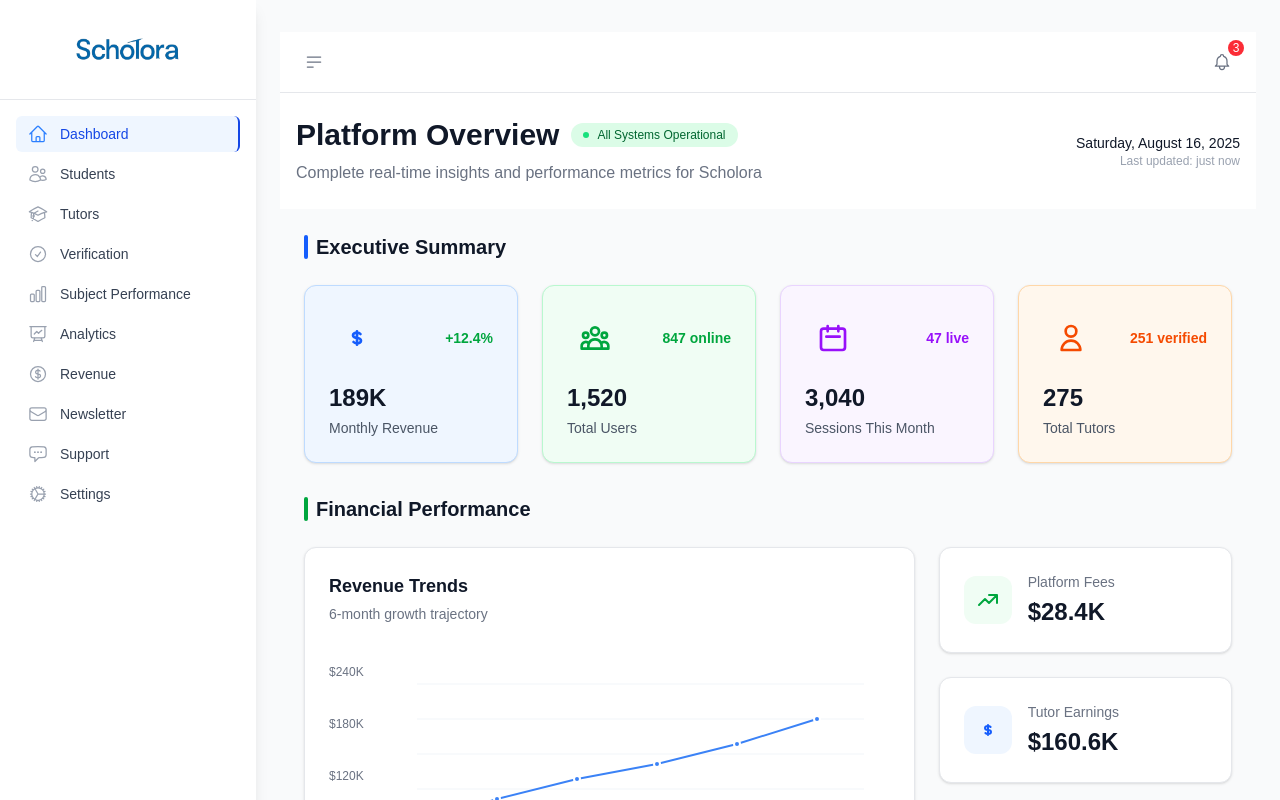
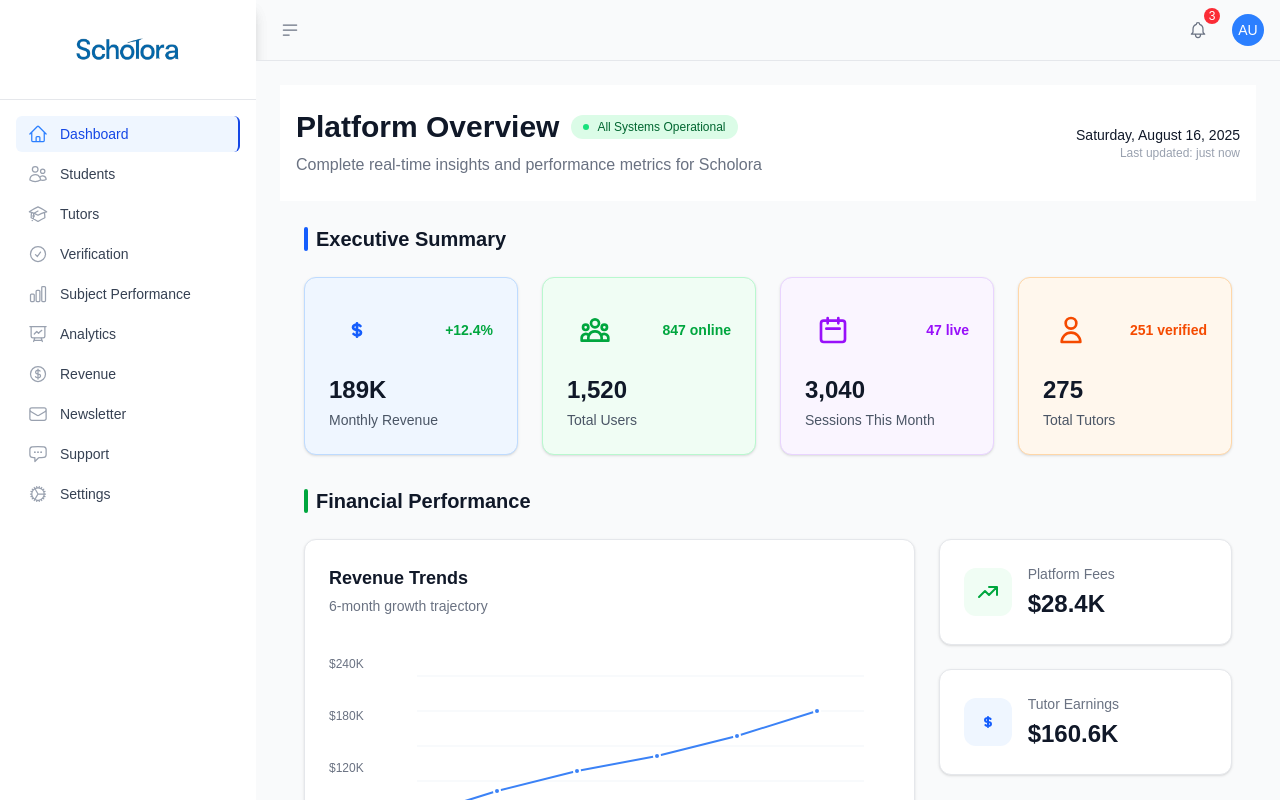
Before and after one commit to Mrmohsine/scholora_frontend, a Next.js app: page /dashboard in a window 1280 px wide. Shown: the top 800 px of the page. Built offline with nearby package versions, Linux system fonts and the light colour scheme.

Commit message:
fix sidebar

```diff
--- a/src/app/dashboard/layout.tsx
+++ b/src/app/dashboard/layout.tsx
@@ -1,64 +1,42 @@
-// app/dashboard/layout.tsx
 'use client';
 
 import { useState } from 'react';
 import Sidebar from '../../components/dashboard/Sidebar';
-import { usePathname } from 'next/navigation';
+import DashboardHeader from '../../components/dashboard/DashboardHeader';
 
 interface DashboardLayoutProps {
   children: React.ReactNode;
 }
 
 export default function DashboardLayout({ children }: DashboardLayoutProps) {
-  const [sidebarOpen, setSidebarOpen] = useState(false);
-  const pathname = usePathname();
+  const [sidebarOpen, setSidebarOpen] = useState(true); // ouvert par défaut
+
+  const toggleSidebar = () => {
+    setSidebarOpen(!sidebarOpen);
+  };
 
   return (
-    <div className="min-h-screen bg-gray-50 flex">
+    <div className="min-h-screen flex bg-gray-50">
       {/* Sidebar */}
       <div
-        className={`fixed inset-y-0 left-0 z-50 w-64 transform transition-transform duration-300 ease-in-out lg:translate-x-0 lg:static lg:inset-0 ${
-          sidebarOpen ? 'translate-x-0' : '-translate-x-full'
-        }`}
+        className={`bg-white shadow-lg h-auto transition-all duration-300
+          ${sidebarOpen ? 'w-64' : 'w-20'} flex-shrink-0`}
       >
-        <Sidebar onClose={() => setSidebarOpen(false)} />
+        {/* Passer isCollapsed pour afficher seulement icônes */}
+        <Sidebar isCollapsed={!sidebarOpen} />
       </div>
-
-      {/* Overlay pour mobile */}
-      {sidebarOpen && (
-        <div
-          className="fixed inset-0 bg-gray-600 bg-opacity-75 z-40 lg:hidden"
-          onClick={() => setSidebarOpen(false)}
-        />
-      )}
 
       {/* Contenu principal */}
       <div className="flex-1 flex flex-col overflow-hidden">
-        {/* Header mobile */}
-        <div className="lg:hidden bg-white shadow-sm border-b border-gray-200 px-4 py-3">
-          <button
-            onClick={() => setSidebarOpen(true)}
-            className="p-2 rounded-md text-gray-400 hover:text-gray-500 hover:bg-gray-100"
-          >
-            <svg
-              className="w-6 h-6"
-              fill="none"
-              stroke="currentColor"
-              viewBox="0 0 24 24"
-            >
-              <path
-                strokeLinecap="round"
-                strokeLinejoin="round"
-                strokeWidth={2}
-                d="M4 6h16M4 12h16M4 18h16"
-              />
-            </svg>
-          </button>
-        </div>
+        {/* Header */}
+        <DashboardHeader
+          onToggleSidebar={toggleSidebar}
+          sidebarOpen={sidebarOpen}
+        />
 
         {/* Zone de contenu */}
-        <main className="flex-1 overflow-x-hidden overflow-y-auto bg-gray-50">
-          <div className="container mx-auto px-6 py-8">{children}</div>
+        <main className="flex-1 overflow-auto bg-gray-50 p-6">
+          {children}
         </main>
       </div>
     </div>
--- a/src/app/dashboard/page.tsx
+++ b/src/app/dashboard/page.tsx
@@ -58,55 +58,7 @@ function DashboardHeader({ onToggleSidebar, sidebarOpen }) {
 
   return (
     <div className="bg-white">
-      {/* Top line with icons */}
-      <div className="flex items-center justify-between px-4 py-3 border-b border-gray-200">
-        {/* Left side - Sidebar toggle */}
-        <button
-          onClick={onToggleSidebar}
-          className="p-2 hover:bg-gray-100 rounded-lg transition-colors duration-200"
-          aria-label="Toggle sidebar"
-        >
-          <svg
-            className="w-5 h-5 text-gray-500"
-            fill="none"
-            stroke="currentColor"
-            viewBox="0 0 24 24"
-          >
-            <path
-              strokeLinecap="round"
-              strokeLinejoin="round"
-              strokeWidth={1.5}
-              d="M4 6h16M4 12h16M4 18h7"
-            />
-          </svg>
-        </button>
 
-        {/* Right side - Notification */}
-        <div className="relative">
-          <button className="p-2 hover:bg-gray-100 rounded-lg transition-colors duration-200 relative">
-            <svg
-              className="w-5 h-5 text-gray-500"
-              fill="none"
-              stroke="currentColor"
-              viewBox="0 0 24 24"
-            >
-              <path
-                strokeLinecap="round"
-                strokeLinejoin="round"
-                strokeWidth={1.5}
-                d="M15 17h5l-1.405-1.405A2.032 2.032 0 0118 14.158V11a6.002 6.002 0 00-4-5.659V5a2 2 0 10-4 0v.341C7.67 6.165 6 8.388 6 11v3.159c0 .538-.214 1.055-.595 1.436L4 17h5m6 0v1a3 3 0 11-6 0v-1m6 0H9"
-              />
-            </svg>
-
-            {/* Notification Badge */}
-            {notificationCount > 0 && (
-              <span className="absolute -top-1 -right-1 bg-red-500 text-white text-xs rounded-full w-4 h-4 flex items-center justify-center">
-                {notificationCount}
-              </span>
-            )}
-          </button>
-        </div>
-      </div>
 
       {/* Main header content */}
       <div className="px-4 py-6">
--- /dev/null
+++ b/src/components/dashboard/DashboardHeader.tsx
@@ -0,0 +1,87 @@
+'use client';
+
+import { useState } from 'react';
+
+interface DashboardHeaderProps {
+  onToggleSidebar?: () => void;
+  sidebarOpen?: boolean;
+}
+
+export default function DashboardHeader({ onToggleSidebar, sidebarOpen }: DashboardHeaderProps) {
+  const [notificationCount, setNotificationCount] = useState(3);
+
+  // Fonction pour formater la date
+  const getCurrentDate = () => {
+    const options: Intl.DateTimeFormatOptions = {
+      weekday: 'long',
+      year: 'numeric',
+      month: 'long',
+      day: 'numeric'
+    };
+    return new Date().toLocaleDateString('en-US', options);
+  };
+
+  return (
+    <>
+      {/* Top line with icons */}
+      <div className="flex items-center justify-between px-4 py-3 border-b border-gray-200">
+        {/* Left side - Sidebar toggle */}
+        <button
+          onClick={onToggleSidebar}
+          className="p-2 hover:bg-gray-100 rounded-lg transition-colors duration-200"
+          aria-label="Toggle sidebar"
+        >
+          <svg
+            className="w-5 h-5 text-gray-500"
+            fill="none"
+            stroke="currentColor"
+            viewBox="0 0 24 24"
+          >
+            <path
+              strokeLinecap="round"
+              strokeLinejoin="round"
+              strokeWidth={1.5}
+              d="M4 6h16M4 12h16M4 18h7"
+            />
+          </svg>
+        </button>
+
+        {/* Right side - Notification + User Menu */}
+        <div className="flex items-center space-x-4">
+          {/* Notification */}
+          <div className="relative">
+            <button className="p-2 hover:bg-gray-100 rounded-lg transition-colors duration-200 relative">
+              <svg
+                className="w-5 h-5 text-gray-500"
+                fill="none"
+                stroke="currentColor"
+                viewBox="0 0 24 24"
+              >
+                <path
+                  strokeLinecap="round"
+                  strokeLinejoin="round"
+                  strokeWidth={1.5}
+                  d="M15 17h5l-1.405-1.405A2.032 2.032 0 0118 14.158V11a6.002 6.002 0 00-4-5.659V5a2 2 0 10-4 0v.341C7.67 6.165 6 8.388 6 11v3.159c0 .538-.214 1.055-.595 1.436L4 17h5m6 0v1a3 3 0 11-6 0v-1m6 0H9"
+                />
+              </svg>
+
+              {/* Notification Badge */}
+              {notificationCount > 0 && (
+                <span className="absolute -top-1 -right-1 bg-red-500 text-white text-xs rounded-full w-4 h-4 flex items-center justify-center">
+                  {notificationCount}
+                </span>
+              )}
+            </button>
+          </div>
+
+          {/* User Menu - Optional */}
+          <div className="hidden md:flex items-center space-x-2">
+            <div className="w-8 h-8 bg-blue-500 rounded-full flex items-center justify-center">
+              <span className="text-white text-sm font-medium">AU</span>
+            </div>
+          </div>
+        </div>
+      </div>
+    </>
+  );
+}
--- a/src/components/dashboard/Sidebar.tsx
+++ b/src/components/dashboard/Sidebar.tsx
@@ -4,8 +4,6 @@ import Link from 'next/link';
 import Image from 'next/image';
 import { usePathname } from 'next/navigation';
 import { ArrowRightOnRectangleIcon } from '@heroicons/react/24/outline';
-
-// Ici, importe les icônes que tu utilises pour la navigation
 import {
   HomeIcon,
   UsersIcon,
@@ -21,6 +19,7 @@ import {
 
 interface SidebarProps {
   onClose?: () => void;
+  isCollapsed?: boolean;
 }
 
 interface NavigationItem {
@@ -43,37 +42,35 @@ const navigation: NavigationItem[] = [
   { name: 'Settings', href: '/dashboard/settings', icon: CogIcon },
 ];
 
-export default function Sidebar({ onClose }: SidebarProps) {
+export default function Sidebar({ onClose, isCollapsed = false }: SidebarProps) {
   const pathname = usePathname();
 
   const isActive = (href: string) => {
-    if (href === '/dashboard') {
-      return pathname === '/dashboard';
-    }
+    if (href === '/dashboard') return pathname === '/dashboard';
     return pathname.startsWith(href);
   };
 
   return (
-    <div className="flex flex-col h-full bg-white shadow-lg">
+    <div className={`flex flex-col h-full bg-white shadow-lg transition-all duration-300 ${isCollapsed ? 'w-20' : 'w-64'}`} >
       {/* Logo */}
       <div className="flex items-center justify-center border-b border-gray-200" style={{ height: 100 }}>
         <Image
           src="/images/logos/logo_blue.png"
           alt="Scholora Logo"
-          width={150}
+          width={isCollapsed ? 40 : 150} // Logo plus petit si réduit
           height={40}
           className="object-contain"
         />
 
         {/* Bouton fermer pour mobile */}
-        <button
+        {/* <button
           onClick={onClose}
           className="absolute right-4 top-1/2 -translate-y-1/2 lg:hidden p-2 rounded-md text-gray-400 hover:text-gray-500 hover:bg-gray-100"
         >
           <svg className="w-6 h-6" fill="none" stroke="currentColor" viewBox="0 0 24 24">
             <path strokeLinecap="round" strokeLinejoin="round" strokeWidth={2} d="M6 18L18 6M6 6l12 12" />
           </svg>
-        </button>
+        </button> */}
       </div>
 
       {/* Navigation principale */}
@@ -92,18 +89,10 @@ export default function Sidebar({ onClose }: SidebarProps) {
                   : 'text-gray-700 hover:bg-gray-50 hover:text-gray-900'
               }`}
             >
-              <Icon
-                className={`mr-3 h-5 w-5 flex-shrink-0 ${
-                  active ? 'text-blue-500' : 'text-gray-400 group-hover:text-gray-500'
-                }`}
-              />
-              <span className="flex-1">{item.name}</span>
-              {item.badge && (
-                <span className={`ml-3 inline-block py-0.5 px-2 text-xs rounded-full ${
-                  active
-                    ? 'bg-blue-100 text-blue-600'
-                    : 'bg-gray-100 text-gray-600'
-                }`}>
+              <Icon className={`h-5 w-5 flex-shrink-0 ${active ? 'text-blue-500' : 'text-gray-400 group-hover:text-gray-500'}`} />
+              {!isCollapsed && <span className="flex-1 ml-3">{item.name}</span>} {/* Texte masqué si réduit */}
+              {!isCollapsed && item.badge && (
+                <span className={`ml-3 inline-block py-0.5 px-2 text-xs rounded-full ${active ? 'bg-blue-100 text-blue-600' : 'bg-gray-100 text-gray-600'}`}>
                   {item.badge}
                 </span>
               )}
@@ -113,6 +102,7 @@ export default function Sidebar({ onClose }: SidebarProps) {
       </nav>
 
       {/* Section utilisateur et déconnexion */}
+      {!isCollapsed && (
         <div className="border-t border-gray-200 p-4">
           <Link
             href="/auth/logout"
@@ -122,14 +112,17 @@ export default function Sidebar({ onClose }: SidebarProps) {
             <span>Déconnexion</span>
           </Link>
         </div>
+      )}
 
       {/* Informations version */}
+      {!isCollapsed && (
         <div className="p-4 border-t border-gray-200">
           <div className="text-xs text-gray-500 text-center">
             <p>Scholora Dashboard</p>
             <p>Version 1.0.0</p>
           </div>
         </div>
+      )}
     </div>
   );
 }
```
Also changed, not shown: src/components/dashboard/old_DashboardHeader.tsx (renamed from src/components/dashboard/DashboardHeader.jsx). Lines whose indentation alone changed are shown as unchanged.
